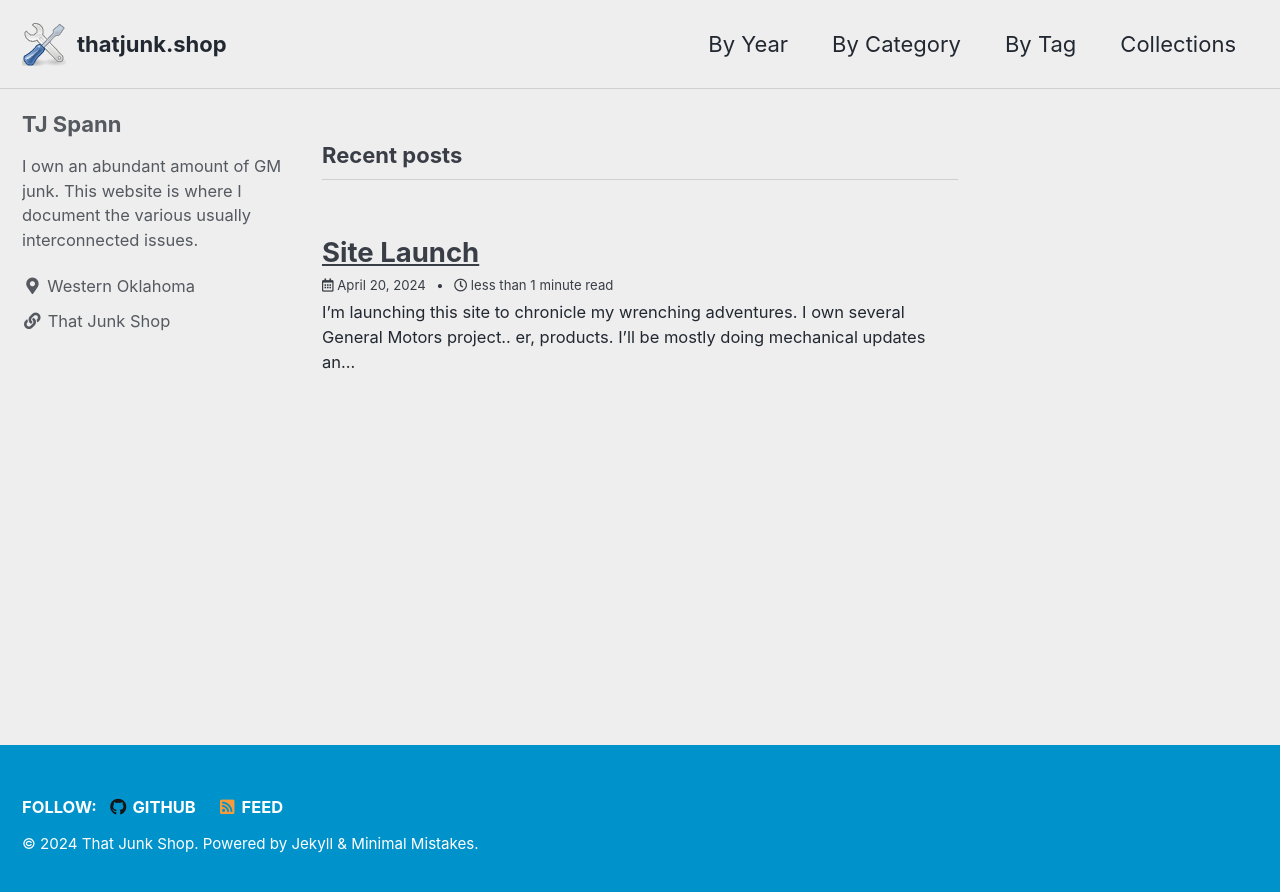
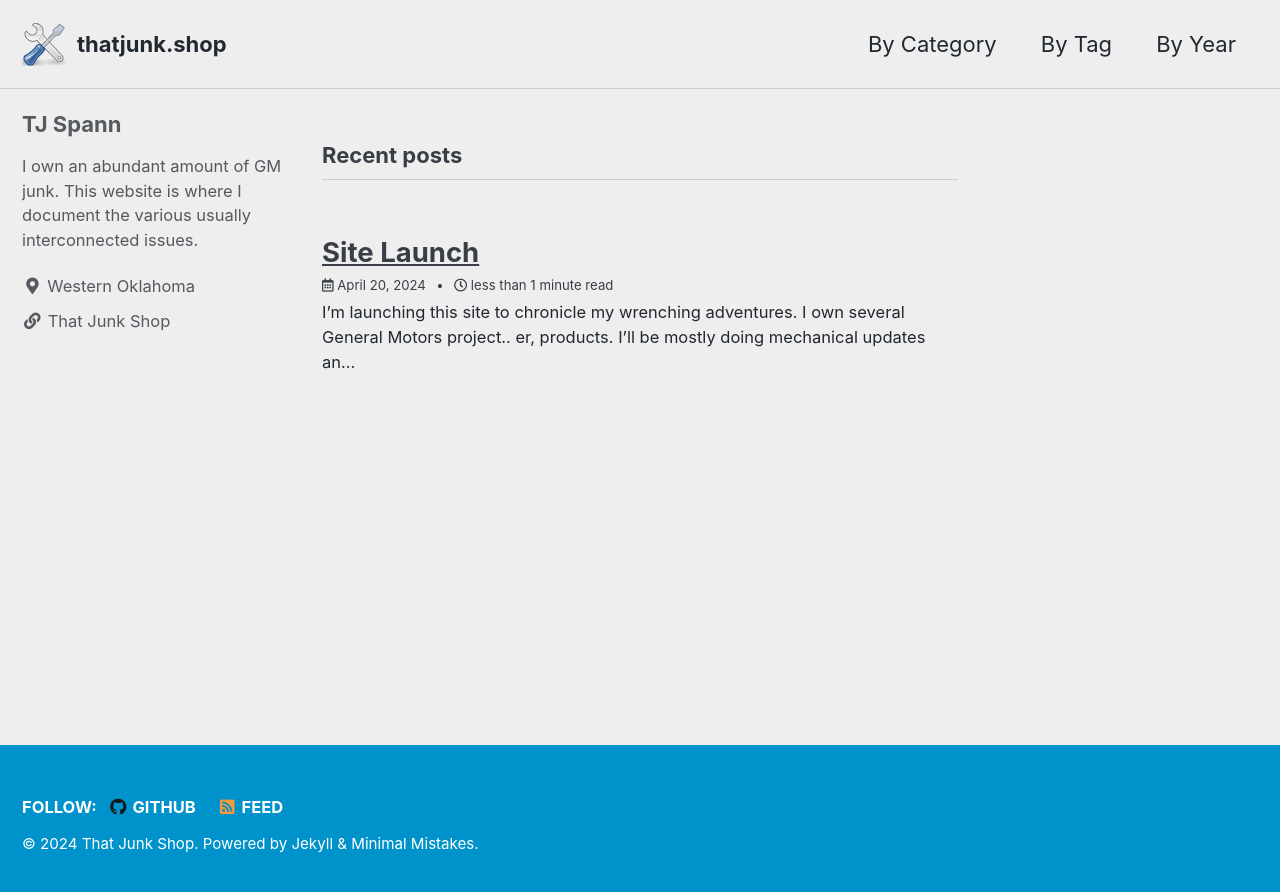
Before and after one commit to thatjunk/thatjunk.github.io, a Jekyll site: the page built from index.html, in a window 1280 px wide. Shown: the top 892 px of the page. Built offline with Jekyll 4.4.1, drawn with Linux system fonts in a browser that asks for light colours; cached includes are drawn as plain includes; the list of posts is cut into pages by our own code.

Commit message:
Update navigation.yml

```diff
--- a/_data/navigation.yml
+++ b/_data/navigation.yml
@@ -1,10 +1,8 @@
 # main links
 main:
-  - title: "By Year"
-    url: /year-archive/
   - title: "By Category"
     url: /categories/
   - title: "By Tag"
     url: /tags/
-  - title: "Collections"
-    url: /collection-archive/
+  - title: "By Year"
+    url: /year-archive/
```
